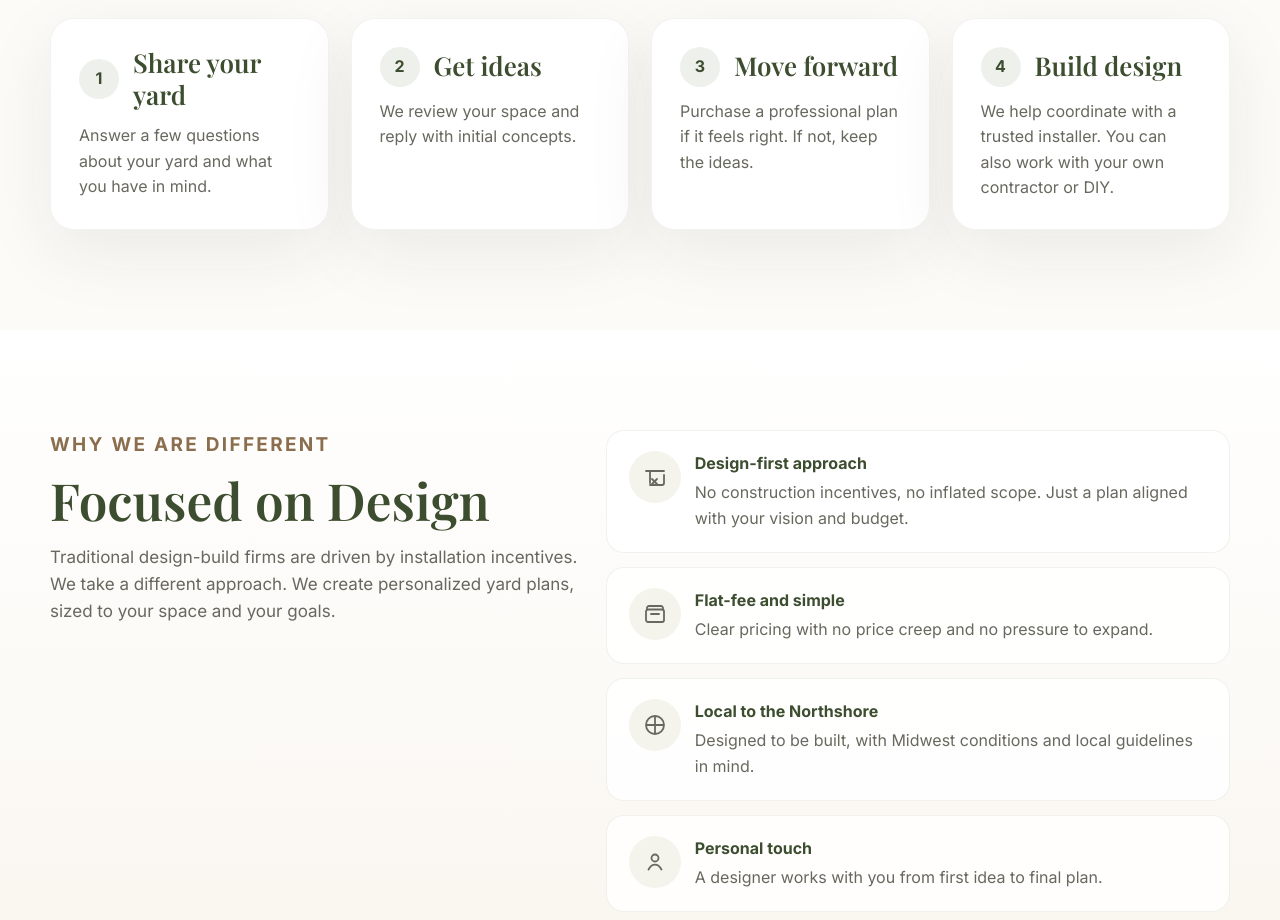
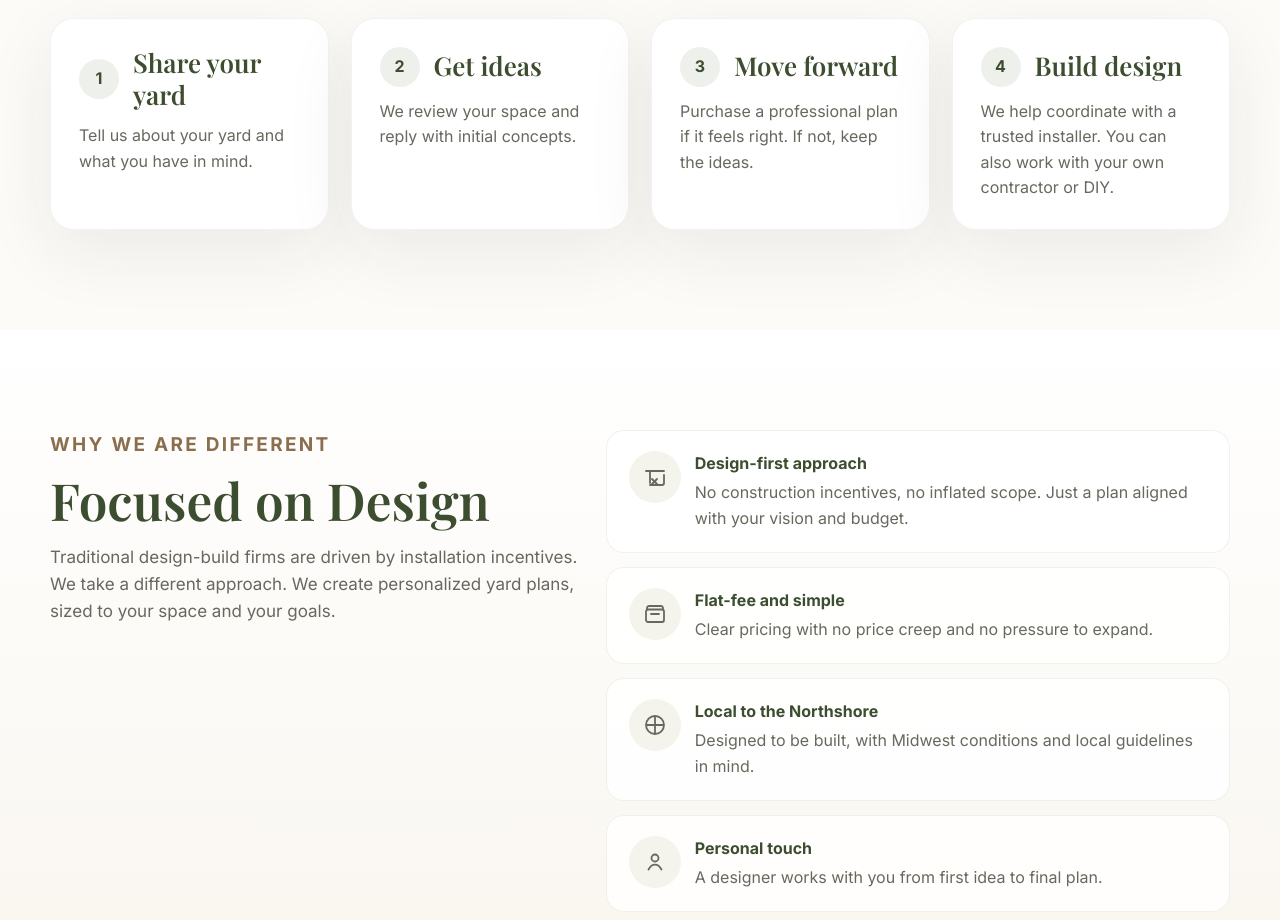
Before and after one commit to simoneheo/northshore_gardens, a plain HTML site: page frontend/index.html in a window 1280 px wide. Shown: the part 3760-4680 px from the top of the page. Drawn offline with nearby package versions, Linux system fonts and the light colour scheme; a web font is replaced by a local one.

Commit message:
minor copy edit

```diff
--- a/frontend/js/site-data.js
+++ b/frontend/js/site-data.js
@@ -145,7 +145,7 @@ window.SITE_DATA = {
   "howItWorksTitle": "Simple from start to finish.",
   "howItWorksIntro": "Work directly with a designer from the get-go. We keep it personal and low-pressure.",
   "step1Title": "Share your yard",
-  "step1Body": "Answer a few questions about your yard and what you have in mind.",
+  "step1Body": "Tell us about your yard and what you have in mind.",
   "step2Title": "Get ideas",
   "step2Body": "We review your space and reply with initial concepts.",
   "step3Title": "Move forward",
```
Also changed, not shown: site.html (+0 -1 lines), 1 other file.
